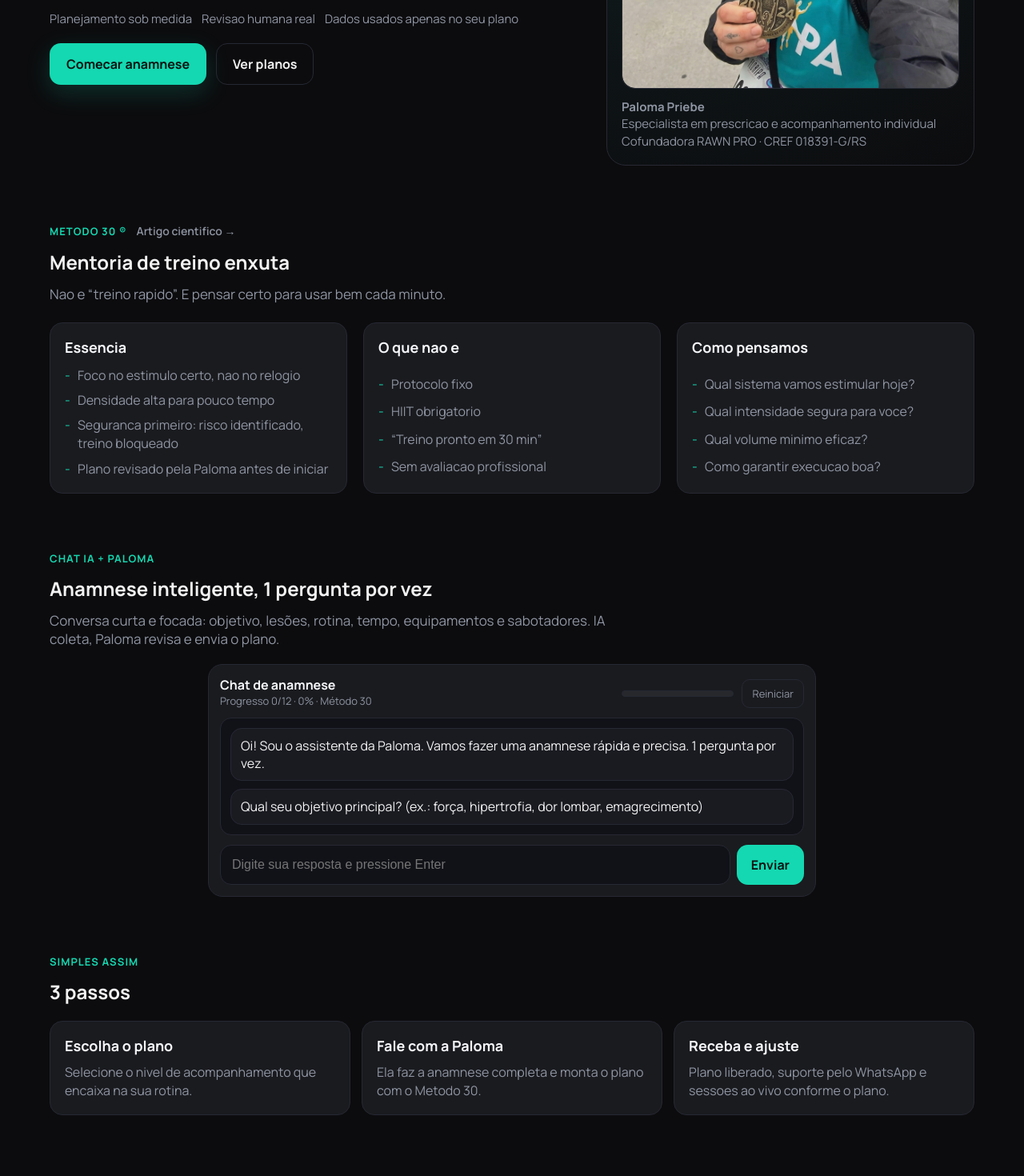
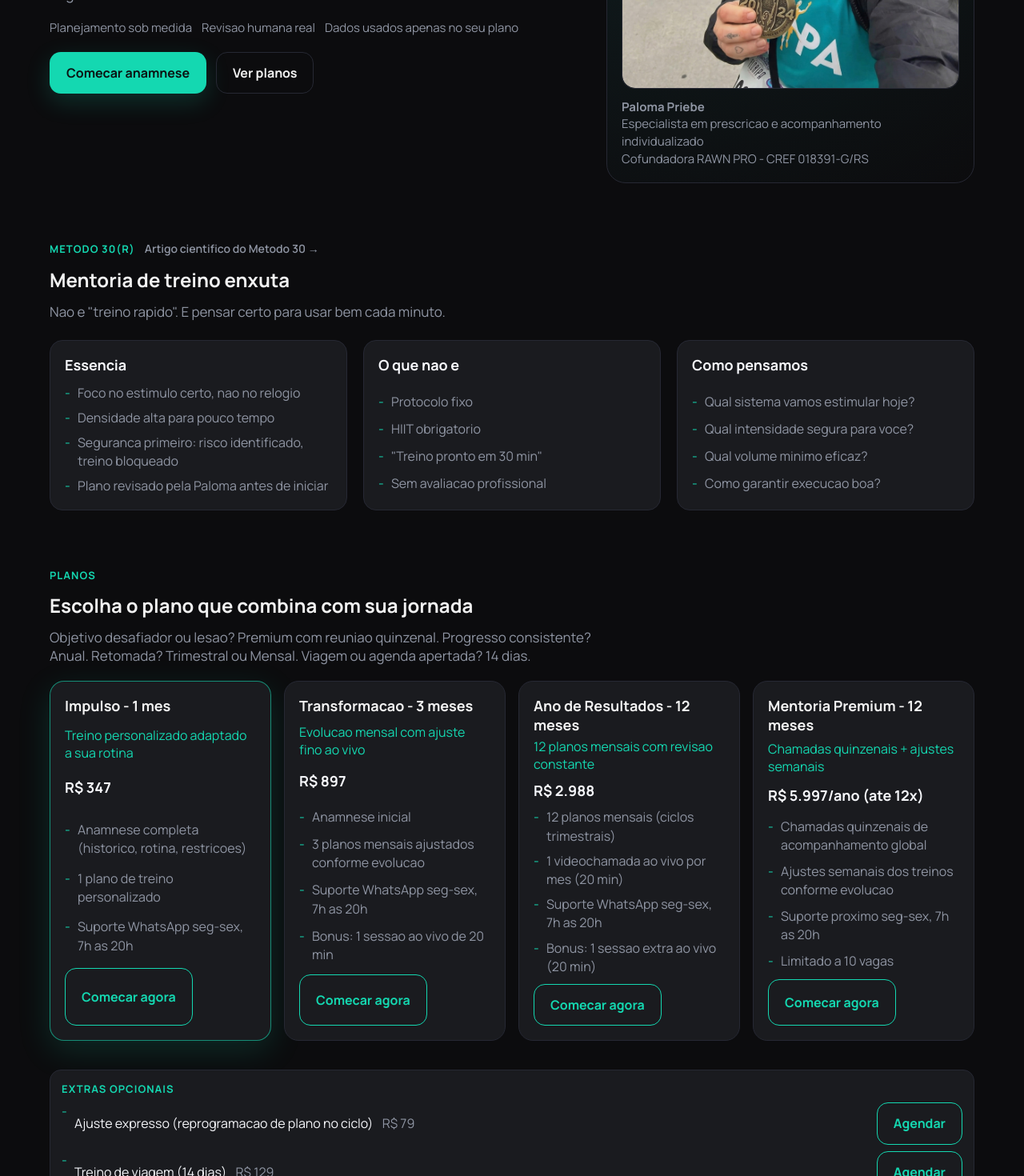
Before and after one commit to LeandroManique/palomapriebe, a Next.js app: page / in a window 1280 px wide. Shown: the part 500-1970 px from the top of the page at 80% size. Built offline with nearby package versions, Linux system fonts and the light colour scheme.

Commit message:
Corrige copy do metodo 30 link

```diff
--- a/src/app/page.tsx
+++ b/src/app/page.tsx
@@ -10,16 +10,10 @@ const methodQuick = [
   "Plano revisado pela Paloma antes de iniciar",
 ];
 
-const howSteps = [
-  { title: "Escolha o plano", text: "Selecione o nivel de acompanhamento que encaixa na sua rotina." },
-  { title: "Fale com a Paloma", text: "Ela faz a anamnese completa e monta o plano com o Metodo 30." },
-  { title: "Receba e ajuste", text: "Plano liberado, suporte pelo WhatsApp e sessoes ao vivo conforme o plano." },
-];
-
 const plans = [
   {
     name: "Impulso - 1 mes",
-    highlight: "Treino personalizado em 30 min adaptado a voce",
+    highlight: "Treino personalizado adaptado a sua rotina",
     bullets: [
       "Anamnese completa (historico, rotina, restricoes)",
       "1 plano de treino personalizado",
@@ -85,7 +79,7 @@ const extras = [
 ];
 
 const faq = [
-  { q: "Como recebo o plano?", a: "Após o checkout, a Paloma faz a anamnese e entrega o plano em até 24h uteis." },
+  { q: "Como recebo o plano?", a: "Apos o checkout, a Paloma faz a anamnese e entrega o plano em ate 24h uteis." },
   { q: "Tem videochamada?", a: "Premium: chamadas quinzenais. Ano de Resultados: 1 chamada mensal de 20 min." },
   { q: "Suporte?", a: "WhatsApp seg-sex, 7h as 20h, com ajustes conforme o plano contratado." },
   { q: "E se eu tiver lesao?", a: "Informe na anamnese. Se for agudo, a Paloma pode solicitar liberacao antes de treinar." },
@@ -136,9 +130,9 @@ export default function Home() {
             <div className={styles.photoFooter}>
               <strong>Paloma Priebe</strong>
               <br />
-              Especialista em prescricao e acompanhamento individual
+              Especialista em prescricao e acompanhamento individualizado
               <br />
-              Cofundadora RAWN PRO · CREF 018391-G/RS
+              Cofundadora RAWN PRO - CREF 018391-G/RS
             </div>
           </div>
         </div>
@@ -147,14 +141,14 @@ export default function Home() {
       <section className={styles.methodSection} id="metodo30">
         <div className={styles.sectionHeaderCompact}>
           <div className={styles.methodHeaderRow}>
-            <p className={styles.eyebrow}>METODO 30 ®</p>
+            <p className={styles.eyebrow}>METODO 30(R)</p>
             <Link className={styles.articleInline} href="/metodo-30">
-              Artigo cientifico →
+              Artigo cientifico do Metodo 30 &rarr;
             </Link>
           </div>
           <h2>Mentoria de treino enxuta</h2>
           <p className={styles.sectionSubtitle}>
-            Nao e “treino rapido”. E pensar certo para usar bem cada minuto.
+            Nao e "treino rapido". E pensar certo para usar bem cada minuto.
           </p>
         </div>
         <div className={styles.methodGrid}>
@@ -171,7 +165,7 @@ export default function Home() {
             <ul className={styles.list}>
               <li>Protocolo fixo</li>
               <li>HIIT obrigatorio</li>
-              <li>“Treino pronto em 30 min”</li>
+              <li>"Treino pronto em 30 min"</li>
               <li>Sem avaliacao profissional</li>
             </ul>
           </div>
@@ -184,34 +178,6 @@ export default function Home() {
               <li>Como garantir execucao boa?</li>
             </ul>
           </div>
-        </div>
-      </section>
-
-      <section className={styles.chatSection} id="chat">
-        <div className={styles.sectionHeaderCompact}>
-          <p className={styles.eyebrow}>Chat IA + Paloma</p>
-          <h2>Anamnese inteligente, 1 pergunta por vez</h2>
-          <p className={styles.sectionSubtitle}>
-            Conversa curta e focada: objetivo, lesões, rotina, tempo, equipamentos e sabotadores. IA coleta, Paloma revisa e envia o plano.
-          </p>
-        </div>
-        <div className={styles.chatLayout}>
-          <ChatSimulator />
-        </div>
-      </section>
-
-      <section className={styles.stepsSection} id="como-funciona">
-        <div className={styles.sectionHeaderCompact}>
-          <p className={styles.eyebrow}>Simples assim</p>
-          <h2>3 passos</h2>
-        </div>
-        <div className={styles.stepsGrid}>
-          {howSteps.map((step) => (
-            <div key={step.title} className={styles.card}>
-              <p className={styles.cardLabel}>{step.title}</p>
-              <p className={styles.cardBody}>{step.text}</p>
-            </div>
-          ))}
         </div>
       </section>
 
@@ -228,9 +194,7 @@ export default function Home() {
           {plans.map((plan, index) => (
             <div
               key={plan.name}
-              className={`${styles.planCard} ${
-                index === 0 ? styles.planCardFeatured : ""
-              }`}
+              className={`${styles.planCard} ${index === 0 ? styles.planCardFeatured : ""}`}
             >
               <div className={styles.planHead}>
                 <p className={styles.planName}>{plan.name}</p>
@@ -268,6 +232,19 @@ export default function Home() {
         </div>
       </section>
 
+      <section className={styles.chatSection} id="chat">
+        <div className={styles.sectionHeaderCompact}>
+          <p className={styles.eyebrow}>Chat IA + Paloma</p>
+          <h2>Anamnese inteligente, 1 pergunta por vez</h2>
+          <p className={styles.sectionSubtitle}>
+            Conversa curta e focada: objetivo, lesoes, rotina, tempo, equipamentos e sabotadores. IA coleta, Paloma revisa e envia o plano.
+          </p>
+        </div>
+        <div className={styles.chatLayout}>
+          <ChatSimulator />
+        </div>
+      </section>
+
       <section className={styles.faqSection} id="faq">
         <div className={styles.sectionHeaderCompact}>
           <p className={styles.eyebrow}>Duvidas</p>
@@ -287,7 +264,7 @@ export default function Home() {
         <div>
           <p className={styles.eyebrow}>Paloma Priebe</p>
           <p className={styles.footerText}>
-            Treino remoto com olhar humano. Metodo 30 para quem quer eficiencia e seguranca.
+            Treino sob medida com olhar humano. Metodo 30 para quem quer eficiencia e seguranca.
           </p>
         </div>
         <div className={styles.footerActions}>
```
